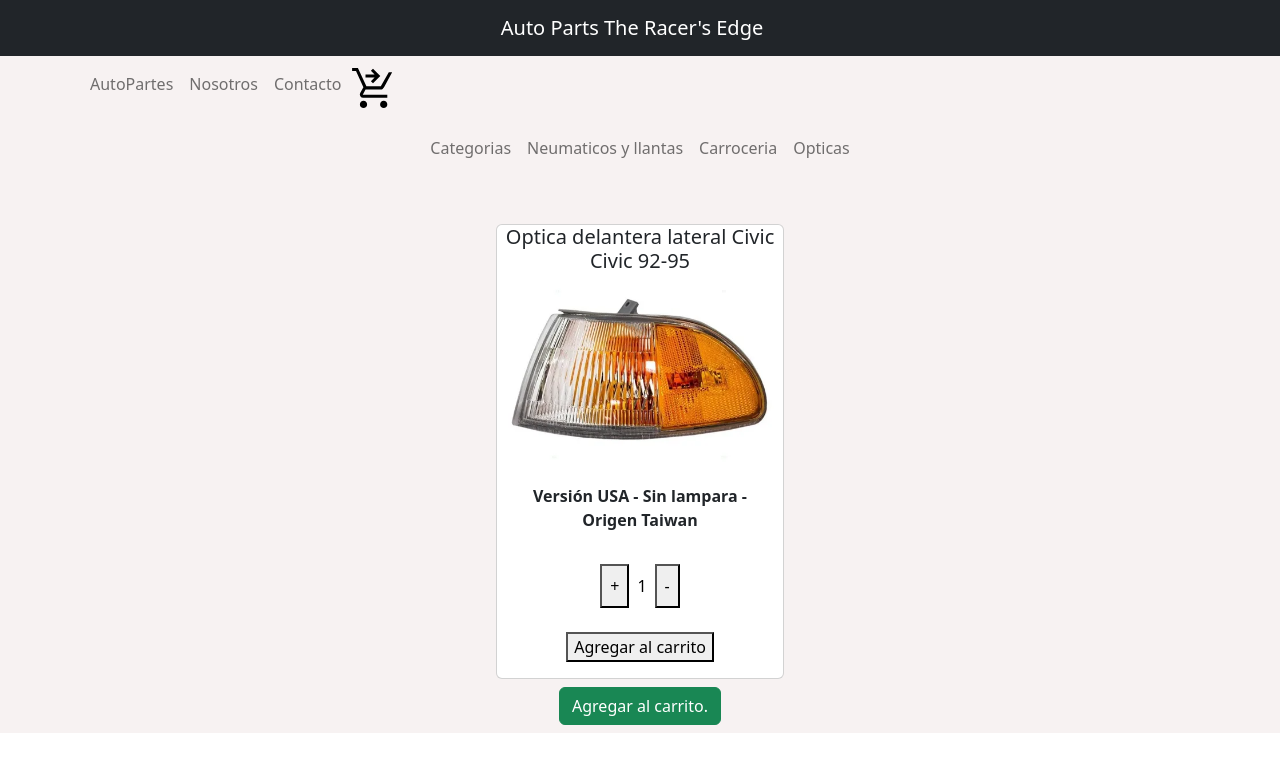
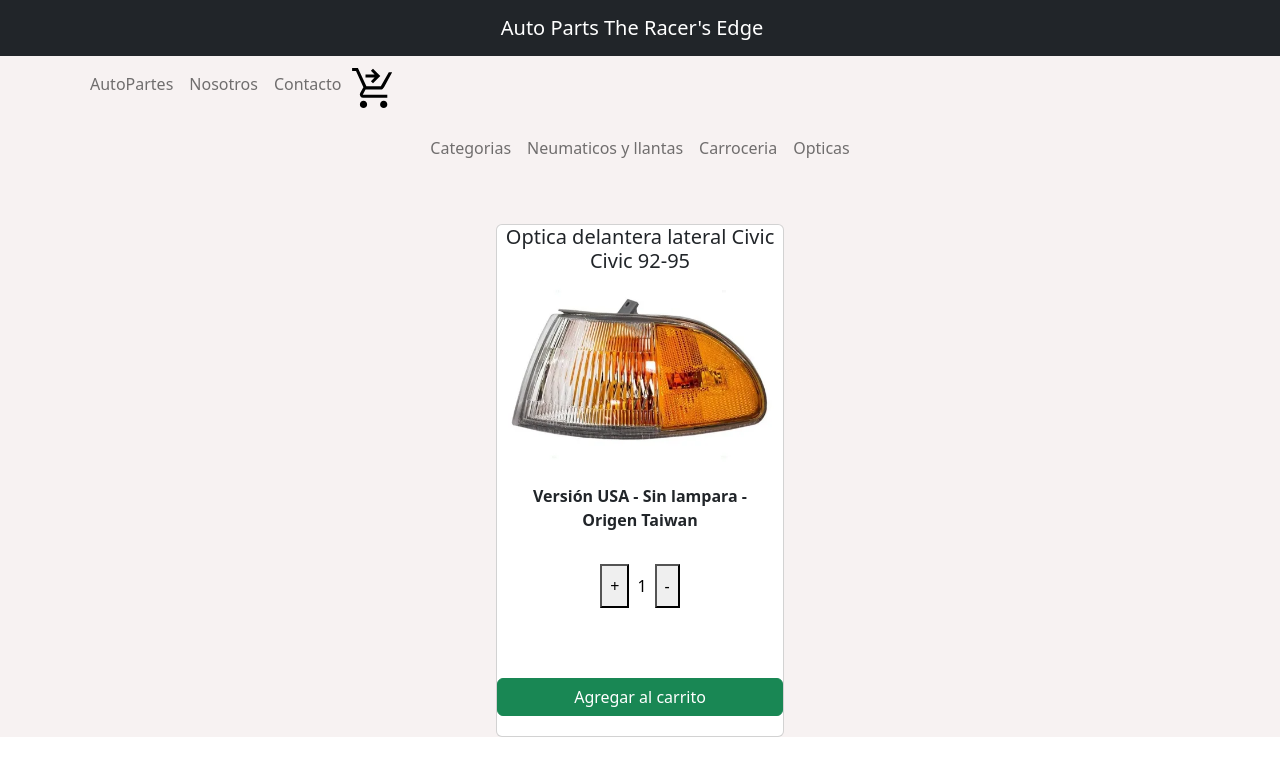
Before and after one commit to gabrieligb98/E-commerceBermudez, a React (Create React App) app: page /item/1 in a window 1280 px wide. Shown: the top 776 px of the page. Built offline with nearby package versions, Linux system fonts and the light colour scheme.

Commit message:
confirmando la compra

```diff
--- a/src/App.jsx
+++ b/src/App.jsx
@@ -12,7 +12,7 @@
 import ItemDetail from "./components/ItemDetail/ItemDetail";
 import ItemDetailContainer from "./components/ItemDetailContainer/ItemDetailContainer"
 import Nosotros from "./components/Nosotros/Nosotros"
-
+import CartContext from "./context/cartContext"
 
 function App() {
   const [carrito, setCarrito] = useState([]);
--- a/src/components/ItemCount/ItemCount.jsx
+++ b/src/components/ItemCount/ItemCount.jsx
@@ -34,7 +34,8 @@
             <button className="p-2" onClick ={restNumber}>-</button>
         </div>
         <div className="flex items-center justify center p-2 m-2 text-black bg-white rounded">
-            <button onClick ={()=> onAdd(count)}> Agregar al carrito</button>
+            {/* <button onClick ={onAdd(count)}> Agregar al carrito</button> */}
+            {onAdd(count)}
         </div>
     </div>
     )
--- a/src/components/ItemDetail/ItemDetail.jsx
+++ b/src/components/ItemDetail/ItemDetail.jsx
@@ -1,12 +1,26 @@
 import Card from "react-bootstrap/Card";
-import { Link } from "react-router-dom";
-import {useEffect,useState} from 'react';
+// import { Link } from "react-router-dom";
+import {useState} from 'react';
 import ItemCount from "../ItemCount/ItemCount";
+import Modul from "../Modal/modal";
 
 
 
 
 const ItemDetail = ({ item }) => {
+
+
+  const [cantidad, setCantidad] = useState();
+  const guardarValor = (cantidad) => {
+    // alert (cantidad)
+    // setMostrar  (true)
+    return setCantidad (cantidad) ;
+
+  //   return (
+  //     // <button onClick></button>
+  //     // <Modul cantidad = {cantidad} />
+  //   )
+   }
 
   return (
     <div className="container my-5">
@@ -14,11 +28,14 @@
         <Card.Title>  {item.name} <br></br>{item.modelo} </Card.Title>
         <Card.Img src={item.img}></Card.Img>
         <Card.Body> <b>{item.descripcion}</b> </Card.Body>
-        <ItemCount initial ={1} stock={15} />
+        <ItemCount initial ={1} stock={15} onAdd={guardarValor}/>
+      <Modul cantidad = {cantidad}/>
+        {/* <button onClick={agregarAlCarrito}>Añadir Al Carrito</button>  */}
       </Card>
-      <Link to={``} className="btn btn-success my-2" variant="primary">
+      {/* {mostrar?<Modul cantidad = {cantidad}/> : null} */}
+      {/* <Link to={``} className="btn btn-success my-2" variant="primary">
         Agregar al carrito.
-      </Link>
+      </Link> */}
     </div>
   );
 };
--- /dev/null
+++ b/src/components/Modal/modal.jsx
@@ -0,0 +1,38 @@
+import React, { useState } from 'react';
+import Button from 'react-bootstrap/Button';
+import Modal from 'react-bootstrap/Modal';
+
+
+function Modul({cantidad}) {
+  const [show, setShow] = useState(false);
+
+  const handleClose = () => setShow(false);
+  const handleShow = () => setShow(true);
+
+  return (
+    <>
+      <Button variant="success" onClick={handleShow}>
+        Agregar al carrito
+      </Button>
+
+      <Modal show={show} onHide={handleClose}>
+        <Modal.Header closeButton>
+          <Modal.Title>Usted a elegido {cantidad} ¿Desea confirmar? </Modal.Title>
+        </Modal.Header>
+
+        <Modal.Footer>
+          <Button variant="primary" onClick={handleClose}>
+            Confirmar compra
+          </Button>
+          <Button variant="danger" onClick={handleClose}>
+            Cancelar
+          </Button>
+        </Modal.Footer>
+      </Modal>
+    </>
+  );
+}
+
+
+
+export default Modul;
--- /dev/null
+++ b/src/context/cartContext.js
@@ -0,0 +1,5 @@
+// import react from 'React';
+
+// const CartContext = react.createContext(false);
+
+// export default CartContext;
```
Also changed, not shown: 1 other file (tests, documents, lock files or other folders).
